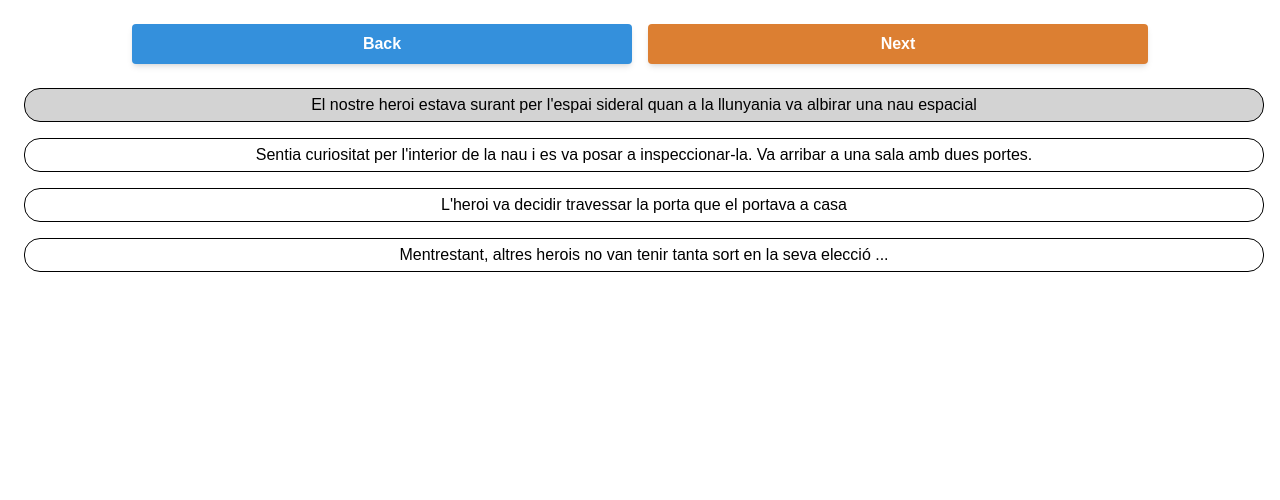
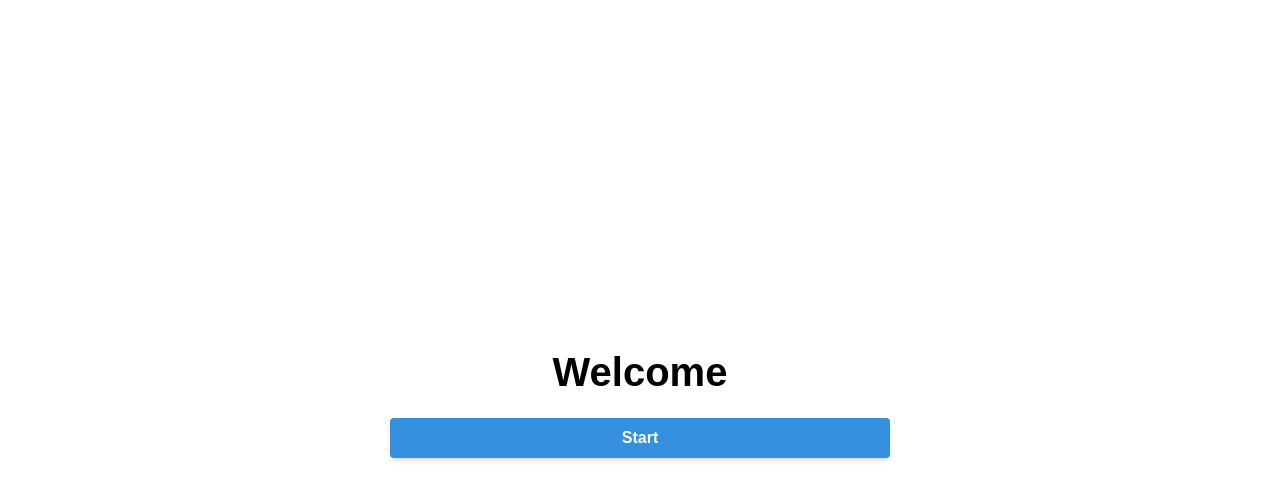
Before and after one commit to 0xNordian/sprint-6, a React (Vite) app: page / in a window 1280 px wide. Shown: the top 500 px of the page. Built offline with nearby package versions, Linux system fonts and the light colour scheme.

Commit message:
Exercici 5 completed

```diff
--- a/src/App.tsx
+++ b/src/App.tsx
@@ -1,12 +1,18 @@
+import { useState } from 'react';
 import Scene from './components/Scenes/Scene'
+import Welcome from './components/Scenes/Welcome';
 import extractData from './utils/functions/dataExtractor'
 
 export default function App() {
   const data = extractData();
 
+  const [started, setStarted] = useState(false);
+  const startedHandler = () => setStarted((prev) => !prev);
+
   return (
     <>
-      <Scene dataScene={data}/>
+      <Welcome onClick={startedHandler} onStarted={started}/>
+      <Scene dataScene={data} onStarted={started}/>
     </>
   )
 }
--- a/src/components/Scenes/Scene.tsx
+++ b/src/components/Scenes/Scene.tsx
@@ -4,10 +4,12 @@ import StyledUl from '../UI/StyledUl.tsx'
 import Button from '../UI/Button.tsx'
 
 interface SceneProps {
+    className?: string;
+    onStarted?: boolean;
     dataScene: string[];
 }
 
-const StyledListItem = styled.li<{isActive: boolean}>`
+const StyledListItem = styled.li<{ isActive: boolean }>`
 border: 1px solid #000;
 line-height: 2rem;
 margin: 1rem 1rem;
@@ -19,6 +21,7 @@ background-color: ${props => props.isActive ? 'lightgrey' : '#fff'};
 
 const Scene = (props: SceneProps) => {
     const arrLength = props.dataScene.length;
+    const pageVisibility = props.onStarted ? 'visible' : 'hidden';
     const [activeIndex, setActiveIndex] = useState(() => 0);
 
     const indexIncreaseHandler = () => {
@@ -38,6 +41,7 @@ const Scene = (props: SceneProps) => {
 
     return (
         <>
+            <section className={`${pageVisibility}`}>
                 <div className="w-full flex justify-center gap-4 my-6">
                     <Button className="w-[500px]" btnType='btn-primary' msg='Back' onClick={indexDecreaseHandler} />
                     <Button className="w-[500px]" btnType='btn-secondary' msg='Next' onClick={indexIncreaseHandler} />
@@ -51,6 +55,7 @@ const Scene = (props: SceneProps) => {
                         )
                     )}
                 </StyledUl>
+            </section>
         </>
     )
 }
--- /dev/null
+++ b/src/components/Scenes/Welcome.tsx
@@ -0,0 +1,23 @@
+import Button from '../UI/Button.tsx'
+
+interface WelcomeProps {
+    className?: string;
+    onStartedHandler?: void;
+    onStarted: boolean;
+    onClick?: () => void;
+}
+
+const Welcome = (props: WelcomeProps) => {
+    const pageVisibility = props.onStarted ? 'hidden' : 'visible';
+
+    return (
+        <>
+        <section className={`${pageVisibility} flex flex-col justify-center items-center w-full h-[100vh]`}>
+            <h1>Welcome</h1>
+            <Button className="w-[500px]" btnType='btn-primary' msg='Start' onClick={props.onClick}/>
+        </section>
+        </>
+    )
+}
+
+export default Welcome
--- a/src/components/UI/Button.tsx
+++ b/src/components/UI/Button.tsx
@@ -4,7 +4,7 @@ interface UIprops {
   className?: string;
   btnType: 'btn-primary' | 'btn-secondary' | 'btn-danger' | 'btn-warning';
   msg: string;
-  onClick: () => void;
+  onClick?: () => void;
 }
 
 const UI = (props: UIprops) => {
```
Lines whose indentation alone changed are shown as unchanged.
